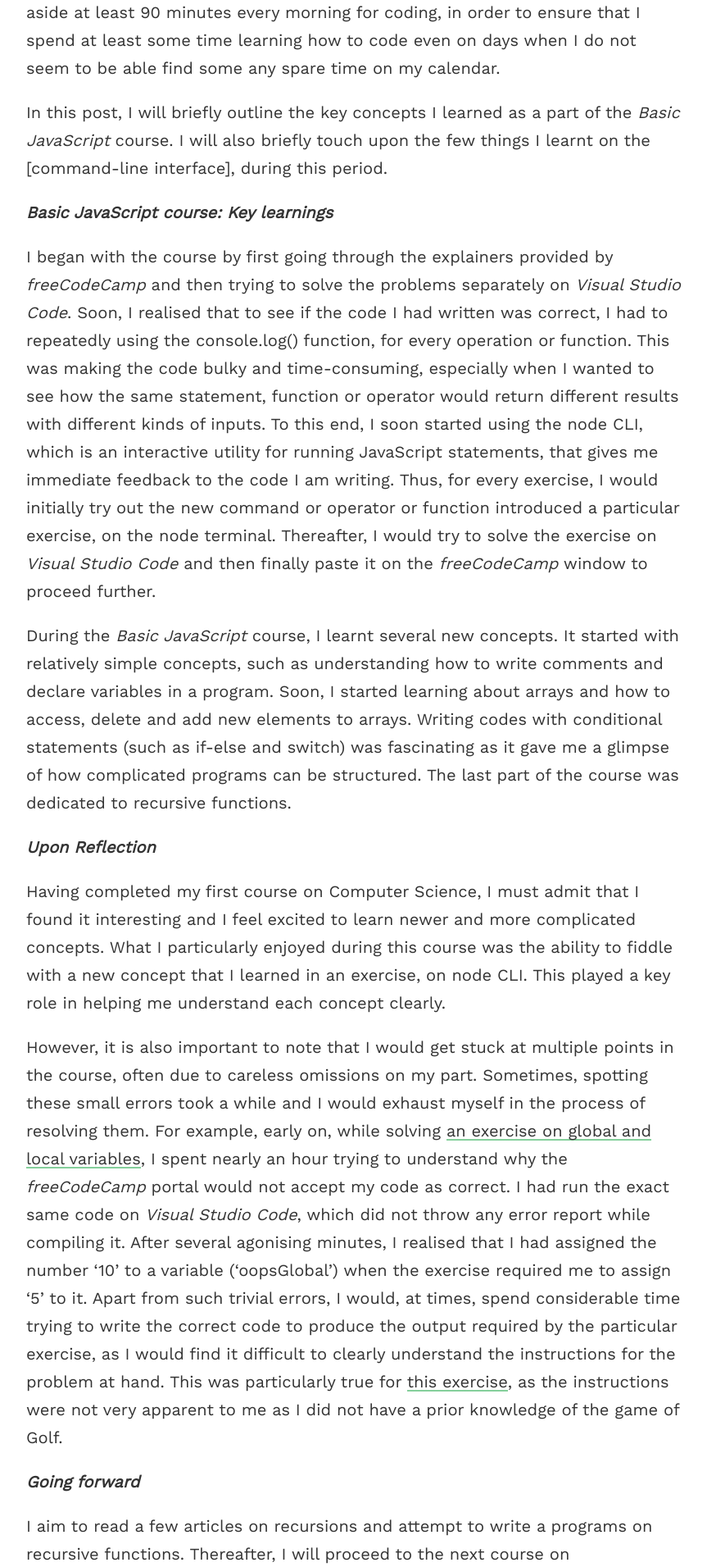
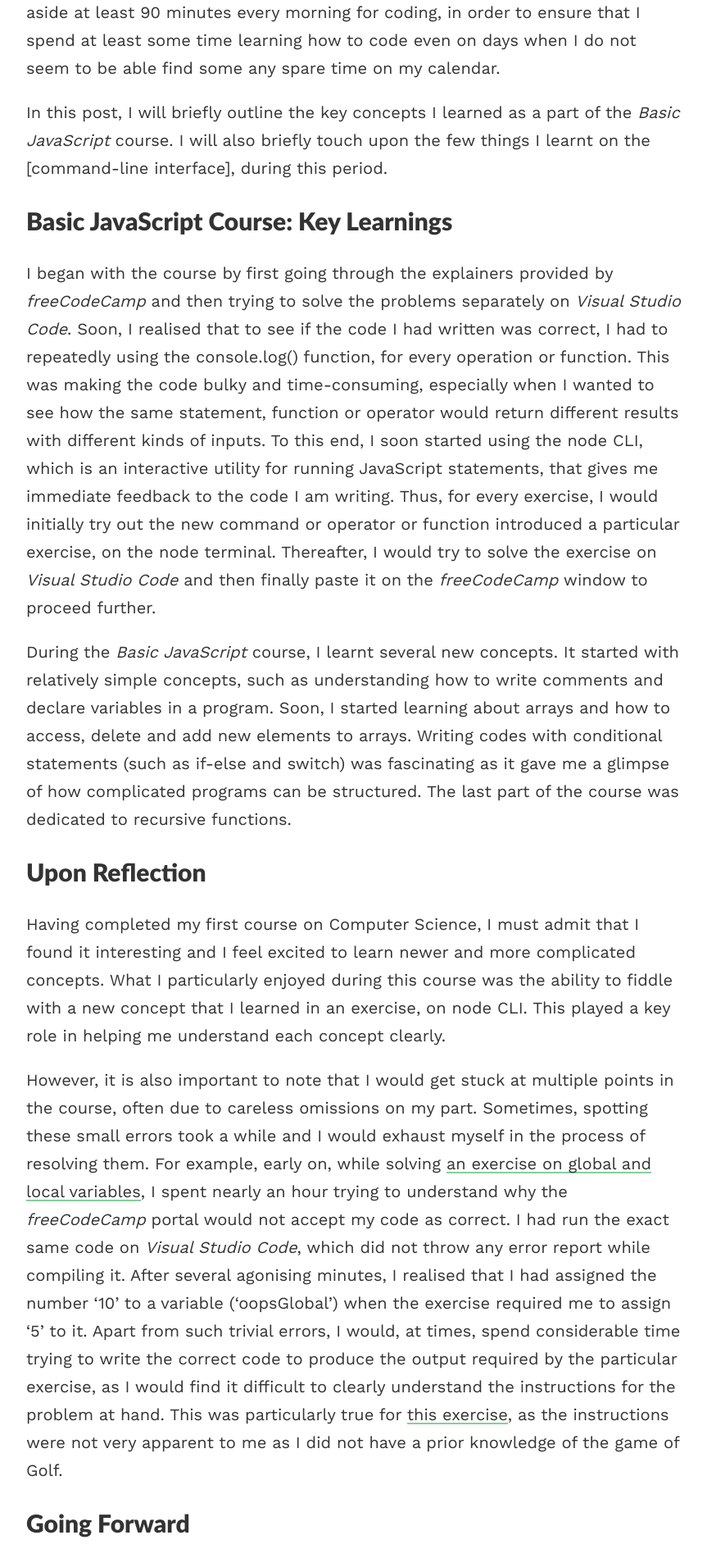
Before and after one commit to oitee/oitee.github.io, a Jekyll site: the page built from _posts/2021-07-01-basic-javascript-course.md, in a window 1280 px wide. Shown: the part 810-2721 px from the top of the page at 82% size, without its empty margins (208-1071 px from the left). Built offline with Jekyll 4.4.1, drawn with Linux system fonts in a browser that asks for light colours.

```diff
--- a/_posts/2021-07-01-basic-javascript-course.md
+++ b/_posts/2021-07-01-basic-javascript-course.md
@@ -9,18 +9,18 @@ Ideally, this course would have been completed a few days sooner. However, a sud
 
 In this post, I will briefly outline the key concepts I learned as a part of the *Basic JavaScript* course. I will also briefly touch upon the few things I learnt on the [command-line interface], during this period.
 
-***Basic JavaScript course: Key learnings***
+## Basic JavaScript course: Key learnings
 
 I began with the course by first going through the explainers provided by *freeCodeCamp* and then trying to solve the problems separately on *Visual Studio Code*. Soon, I realised that to see if the code I had written was correct, I had to repeatedly using the console.log() function, for every operation or function. This was making the code bulky and time-consuming, especially when I wanted to see how the same statement, function or operator would return different results with different kinds of inputs. To this end, I soon started using the node CLI, which is an interactive utility for running JavaScript statements, that gives me immediate feedback to the code I am writing. Thus, for every exercise, I would initially try out the new command or operator or function introduced a particular exercise, on the node terminal. Thereafter, I would try to solve the exercise on *Visual Studio Code* and then finally paste it on the *freeCodeCamp* window to proceed further.
 
 During the *Basic JavaScript* course, I learnt several new concepts. It started with relatively simple concepts, such as understanding how to write comments and declare variables in a program. Soon, I started learning about arrays and how to access, delete and add new elements to arrays. Writing codes with conditional statements (such as if-else and switch) was fascinating as it gave me a glimpse of how complicated programs can be structured. The last part of the course was dedicated to recursive functions.
 
-***Upon Reflection***
+## Upon Reflection
 
 Having completed my first course on Computer Science, I must admit that I found it interesting and I feel excited to learn newer and more complicated concepts. What I particularly enjoyed during this course was the ability to fiddle with a new concept that I learned in an exercise, on node CLI. This played a key role in helping me understand each concept clearly.
 
 However, it is also important to note that I would get stuck at multiple points in the course, often due to careless omissions on my part. Sometimes, spotting these small errors took a while and I would exhaust myself in the process of resolving them. For example, early on, while solving [an exercise on global and local variables](https://www.freecodecamp.org/learn/javascript-algorithms-and-data-structures/basic-javascript/global-scope-and-functions), I spent nearly an hour trying to understand why the *freeCodeCamp* portal would not accept my code as correct. I had run the exact same code on *Visual Studio Code*, which did not throw any error report while compiling it. After several agonising minutes, I realised that I had assigned the number ‘10’ to a variable (‘oopsGlobal’) when the exercise required me to assign ‘5’ to it. Apart from such trivial errors, I would, at times, spend considerable time trying to write the correct code to produce the output required by the particular exercise, as I would find it difficult to clearly understand the instructions for the problem at hand. This was particularly true for [this exercise](https://www.freecodecamp.org/learn/javascript-algorithms-and-data-structures/basic-javascript/golf-code), as the instructions  were not very apparent to me as I did not have a prior knowledge of the game of Golf.
 
-***Going forward***
+## Going forward
 
 I aim to read a few articles on recursions and attempt to write a programs on recursive functions. Thereafter, I will proceed to the next course on *freeCodeCamp* on JavaScript, namely the [ES6 course](https://www.freecodecamp.org/learn/javascript-algorithms-and-data-structures#es6), based on ECMAScript.
```
Also changed, not shown: _posts/2021-06-17-getting-there.md (+2 -2 lines).
